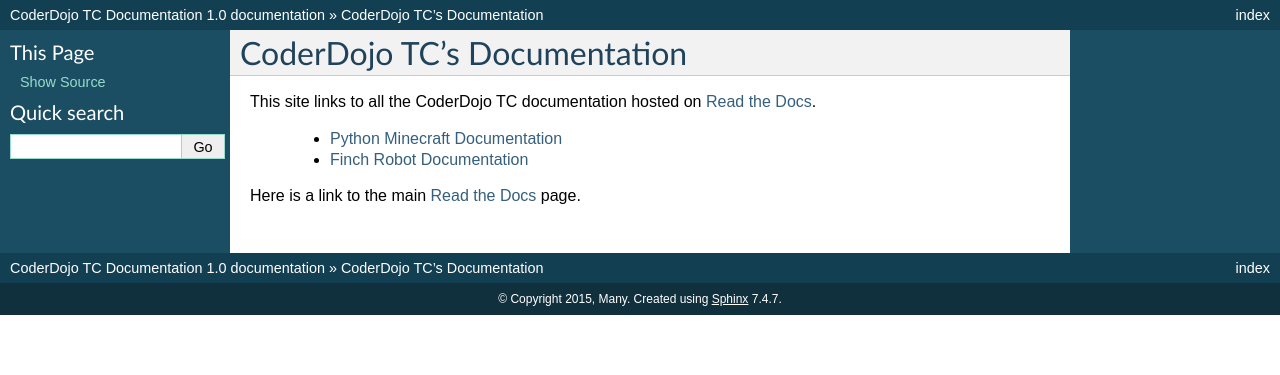
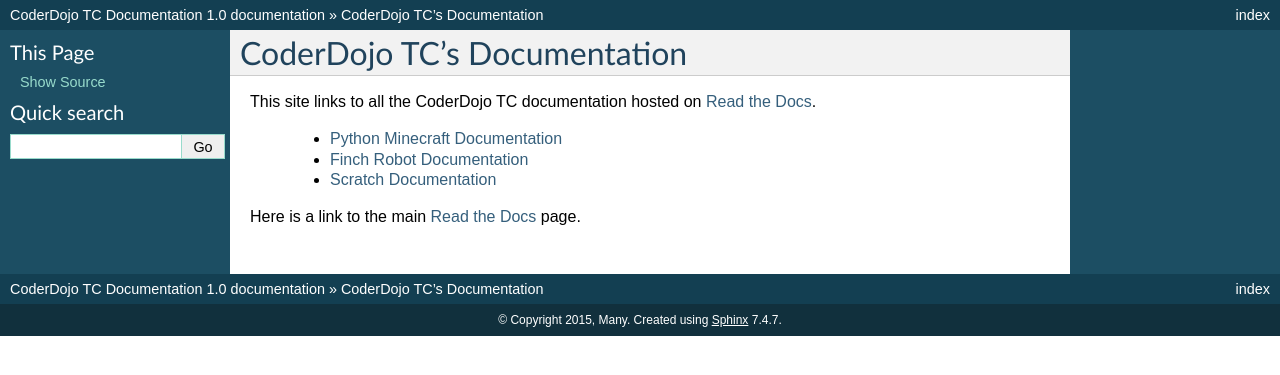
Before and after one commit to CoderDojoTC/coderdojotc-rtd, a Sphinx documentation site: the page built from docs/index.rst, in a window 1280 px wide. Shown: the top 375 px of the page. Built offline with Sphinx 7.4.7, drawn with Linux system fonts in a browser that asks for light colours.

Commit message:
Added link to scratch documentation.

```diff
--- a/docs/index.rst
+++ b/docs/index.rst
@@ -7,9 +7,11 @@
 
  * `Python Minecraft Documentation`_
  * `Finch Robot Documentation`_
+ * `Scratch Documentation`_
 
 Here is a link to the main `Read the Docs`_ page.
 
 .. _`Read the Docs`: https://readthedocs.org
 .. _`Python Minecraft Documentation`: http://coderdojotc.readthedocs.org/projects/python-minecraft
-.. _`Finch Robot Documentation`:  http://coderdojotc.readthedocs.org/projects/finch-robots
+.. _`Finch Robot Documentation`: http://coderdojotc.readthedocs.org/projects/finch-robots
+.. _`Scratch Documentation`: http://coderdojotc.readthedocs.org/projects/coding-with-scratch
```
